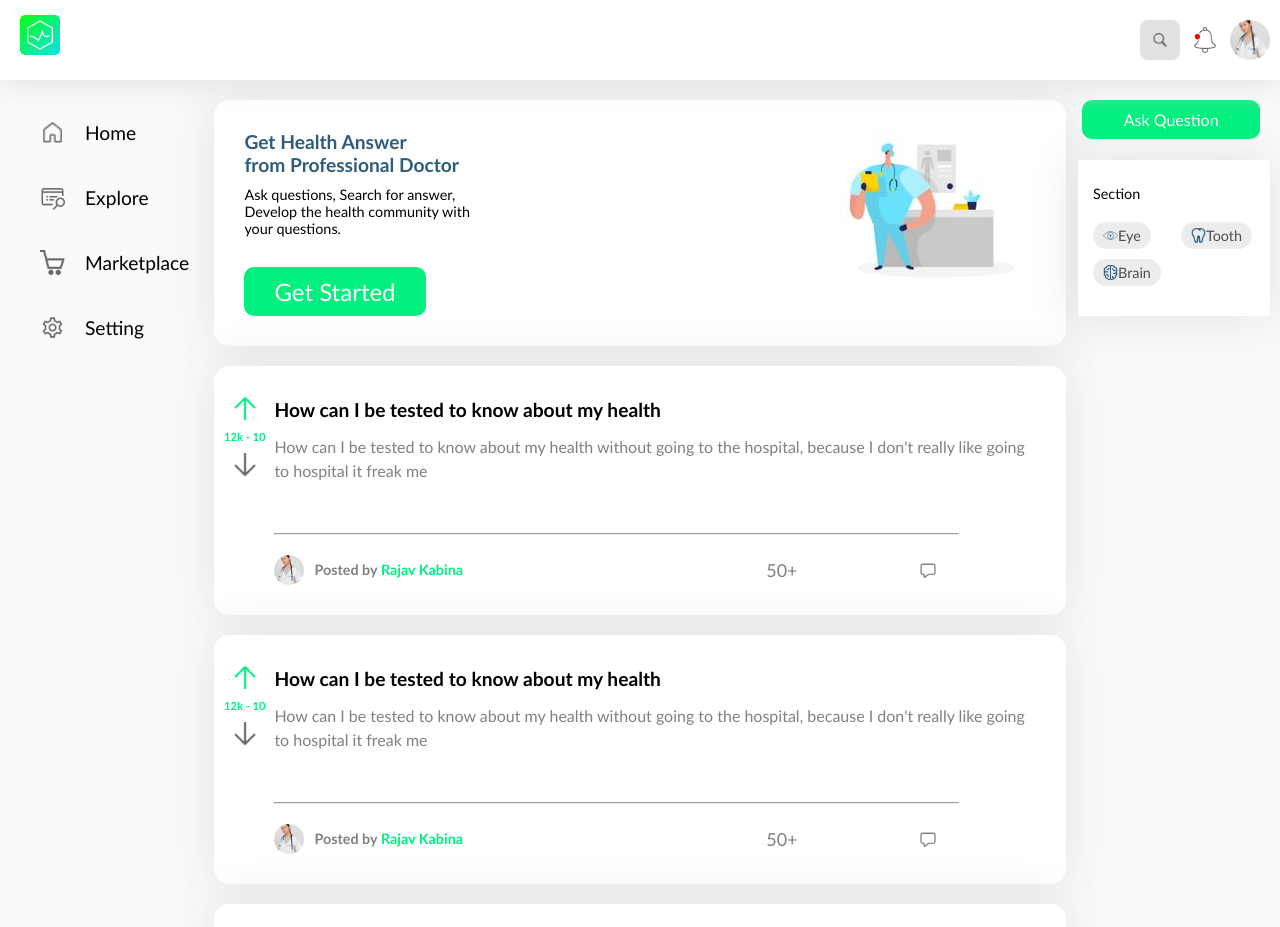
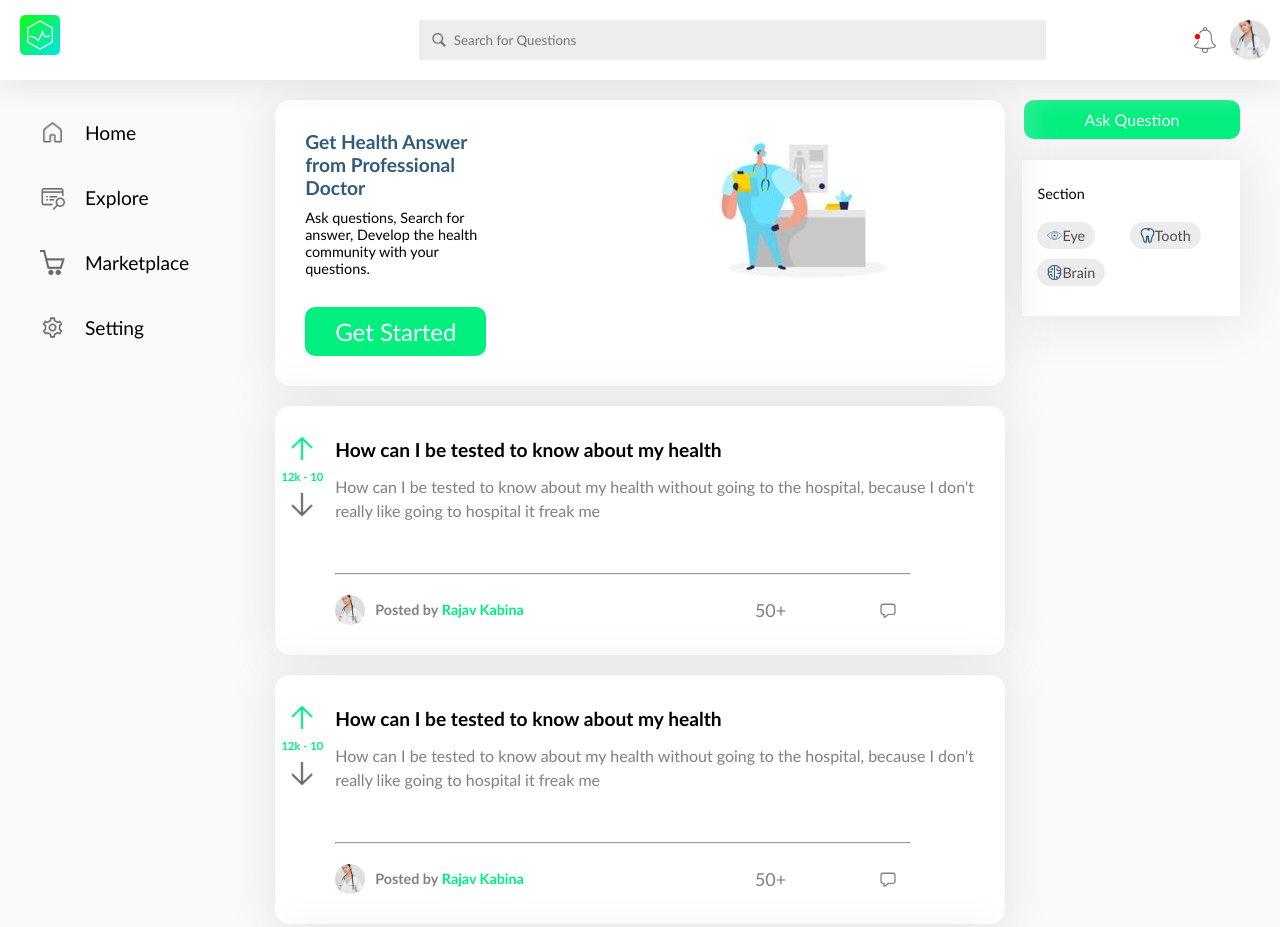
Before and after one commit to oluwayemidev/healthstarks, a plain HTML site: page index.html in a window 1280 px wide. Shown: the top 927 px of the page. Drawn offline with Linux system fonts and the light colour scheme.

Commit message:
commit 5

```diff
--- a/index.html
+++ b/index.html
@@ -20,9 +20,8 @@
 
         <div>
             <div class="search-area">
-                <input type="search" name="" class="search" id="search">
+                <input type="search" name="" class="search" id="search" placeholder="Search for Questions" onblur="closeSearch()">
                 <img src="./images/search.png" alt="" class="search-overlay">
-                <span class="close" onclick="closeSearch()">&#10006;</span>
             </div>
             <img src="./images/search.png" alt="" class="search-icon" onclick="openSearch()">
             <img src="./images/notification.png" alt="" class="notification">
--- a/script.js
+++ b/script.js
@@ -27,6 +27,11 @@ function openSearch(){
 }
 
 function closeSearch(){
-    var searchArea = document.querySelector(".search-area");
-    searchArea.style.visibility = "hidden";
+    if(document.body.clientWidth <= 900){
+        var searchArea = document.querySelector(".search-area");
+        searchArea.style.visibility = "hidden";
+    }else{
+        searchArea.style.visibility = "visible";
+    }
+
 }
--- a/style.scss
+++ b/style.scss
@@ -18,6 +18,7 @@ $text-c: #305C7C;
 }
 
 body{
+    width: 100%;
     background: $bg-c;
 }
 
@@ -60,23 +61,15 @@ header{
         visibility: hidden;
     }
     .search{
-        background: white;
-        border: solid 2px $M-Primary-c;
-        width: 90%;
+        background: #eeecec;
+        border: none;
+        width: 93%;
         left: 5%;
-        right: 5%;
+        right: auto;
         height: inherit;
         padding: 12px 30px 12px 35px;
-        border-radius: 20px;
         position: absolute;
         outline: none;
-    }
-    .close{
-        color: $shadow-c;
-        position: absolute;
-        padding: 12px;
-        cursor: pointer;
-        right: 5%;
     }
     .search-overlay{
         position: absolute;
@@ -118,8 +111,9 @@ header{
     justify-content: flex-start;
     align-items: flex-start;
     padding: 20px;
+    z-index: 3;
     .menu{
-        width: fit-content;
+        width: 100%;
         div{
             padding: 20px;
             border-radius: 10px;
@@ -382,6 +376,14 @@ main{
 
 // tablet view at 810px
 @media screen and (min-width: 810px) {
+    header{
+        .search-area{
+            width: 70%;
+        }
+        .search{
+            width: 70%;
+        }
+    }
     main{
         .content-box{
             align-items: flex-start;
@@ -412,32 +414,42 @@ main{
 
 // web medium view at 900px
 @media screen and (min-width: 900px) {
+    header{
+        .search-area{
+            visibility: visible;
+        }
+        .search-icon{
+            display: none;
+        }
+    }
     .container{
         .right{
-            width: 20%;
+            width: 27%;
             display: flex;
             position: fixed;
-            right: 0;
+            right: 20px;
+            z-index: -3;
         }
     }
     main{
-        width: 80%;
+        width: 70%;
         margin-right: 15%;
         .content-box{
             .get-health{
-                right: 30%;
+                right: 40%;
             }
         }
         .section{
             position: fixed;;
-            width: 18%;
-            right: 10px;
+            width: 25%;
+            right: 30px;
             top: 140px;
             border-radius: 0px;
             font-size: 0.9em;
             padding: 10px;
             height: fit-content;
             padding: 15px 15px 30px 15px;
+            z-index: -3;
             p, p:nth-child(3){
                 padding: 10px 0px 20px 0px;
             }
@@ -467,16 +479,16 @@ main{
 // web medium view at 1200px
 @media screen and (min-width: 1200px) {
     main{
-        width: 80%;
-        margin-left: 15%;
+        width: 60%;
+        margin-left: 20%;
         .content-box{
             .get-health{
-                right: 20%;
+                right: 30%;
             }
         }
         .question{
             .side-btn{
-                left: 17.5%;
+                left: 22%;
             }
         }
     }
@@ -487,11 +499,12 @@ main{
             position: fixed;
         }
         .right{
-            width: 17%;
+            width: 20%;
             padding: 20px;
         }
         .section{
-            width: 15%;
+            width: 17%;
+            right: 40px;
         }
     }
 
```
Also changed, not shown: style.css.
